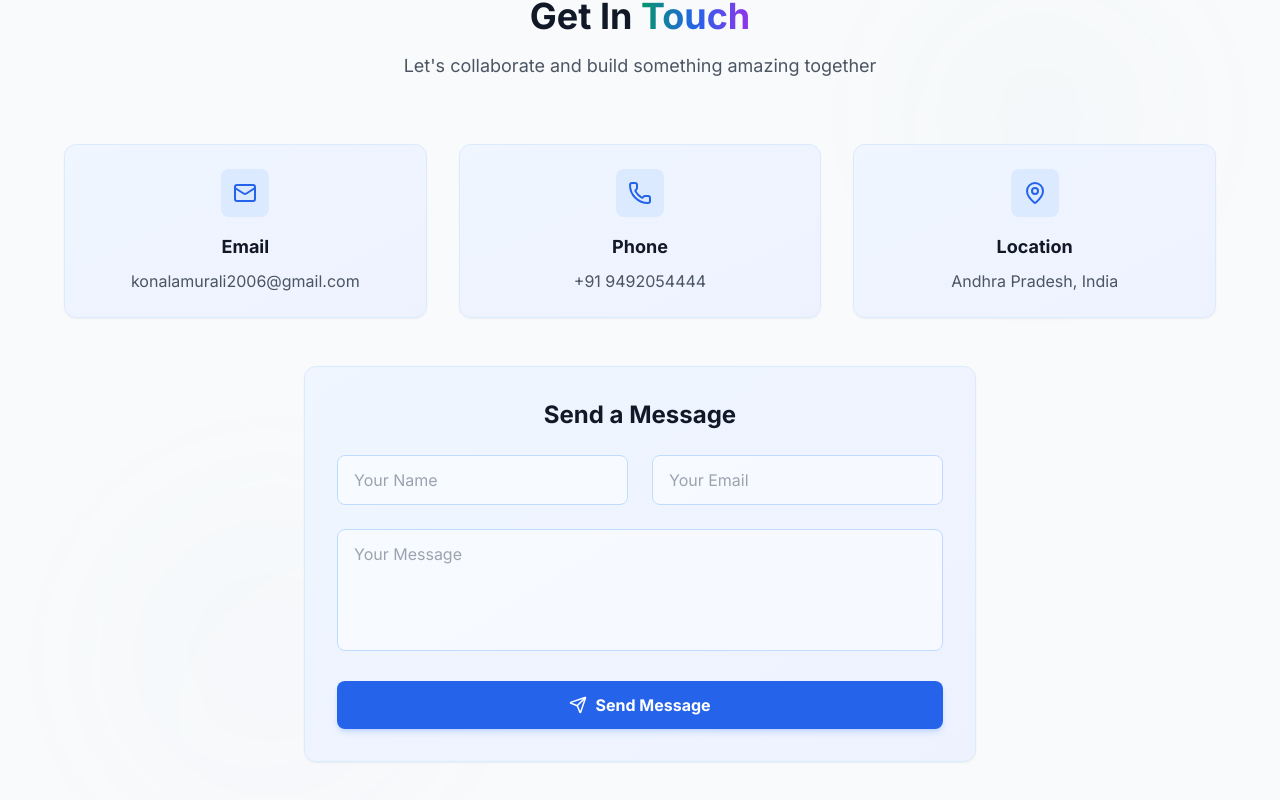
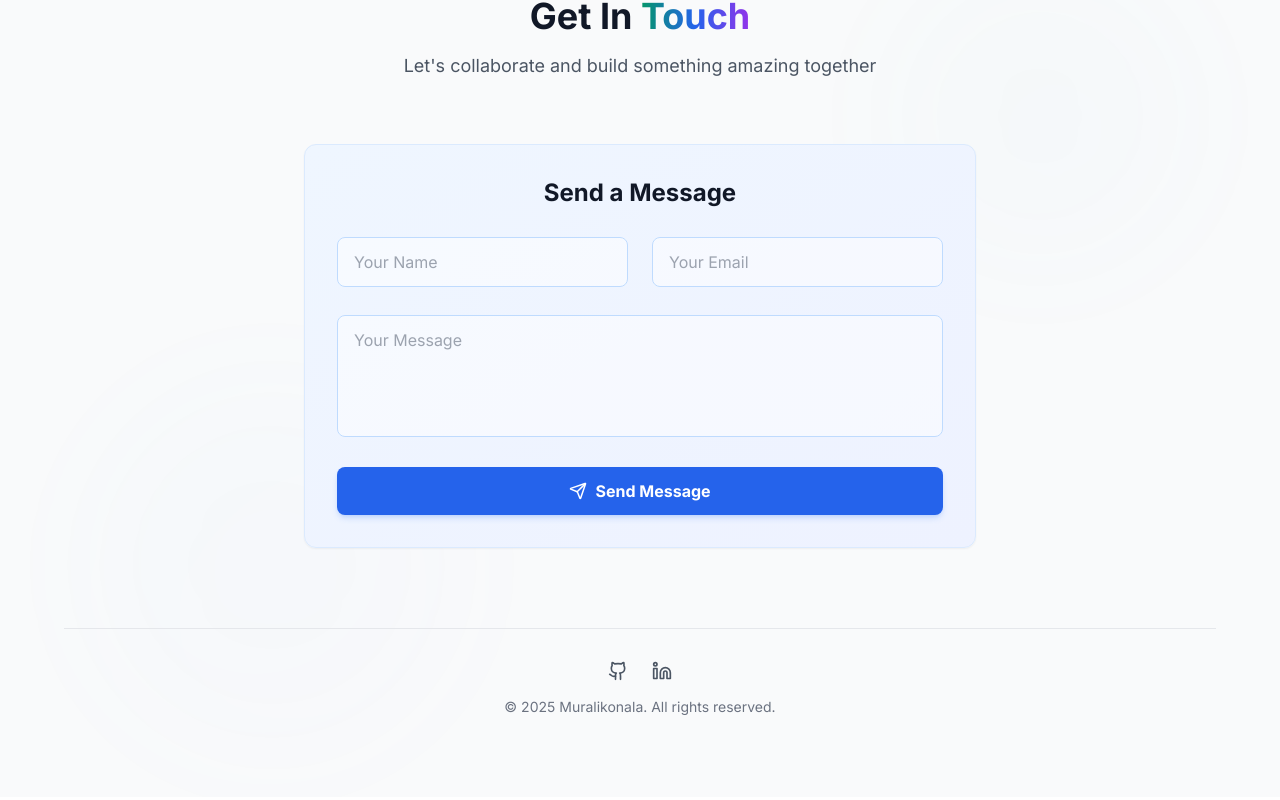
Before and after one commit to Muralikonala/My-Portfolio, a React (Vite) app: page / in a window 1280 px wide. Shown: the part 7274-8074 px from the top of the page. Built offline with nearby package versions, Linux system fonts and the light colour scheme.

Commit message:
do some changes in the Contact.tsx

```diff
--- a/src/components/Contact.tsx
+++ b/src/components/Contact.tsx
@@ -1,15 +1,29 @@
-import React from 'react';
-import { motion } from 'framer-motion';
+import React, { useState, useEffect } from 'react';
+import { motion, AnimatePresence } from 'framer-motion';
 import { useForm, ValidationError } from '@formspree/react';
-import { Mail, Phone, Github, Linkedin, Send, MapPin, CheckCircle } from 'lucide-react';
+// FIXED: Ensure all icons are imported to prevent crashes
+import { Mail, Phone, Github, Linkedin, Send, MapPin, CheckCircle, AlertCircle } from 'lucide-react';
 
 const Contact: React.FC = () => {
+  // 1. Ensure "id" is your actual Form ID from formspree.io
   const [state, handleSubmit] = useForm("xlgeeork");
+
+  const [showDirectDetails, setShowDirectDetails] = useState(false);
+
+  // 2. DEBUGGER: This will tell us the exact error in your browser console (F12)
+  useEffect(() => {
+    if (state.errors) {
+      console.error("Formspree Error Details:", state.errors);
+      setShowDirectDetails(true); // Automatically show your phone/email if form fails
+    }
+    if (state.succeeded) {
+      console.log("Form successfully sent!");
+    }
+  }, [state.errors, state.succeeded]);
 
   const contactMethods = [
     { icon: Mail, title: "Email", value: "konalamurali2006@gmail.com", href: "mailto:konalamurali2006@gmail.com" },
     { icon: Phone, title: "Phone", value: "+91 9492054444", href: "tel:+919492054444" },
-    { icon: MapPin, title: "Location", value: "Andhra Pradesh, India", href: "#" }
   ];
 
   if (state.succeeded) {
@@ -37,49 +51,100 @@ const Contact: React.FC = () => {
           <h2 className="text-3xl md:text-4xl font-bold text-gray-900 dark:text-white mb-4">
             Get In <span className="bg-gradient-to-r from-emerald-600 via-blue-600 to-purple-600 bg-clip-text text-transparent">Touch</span>
           </h2>
-          <p className="text-lg text-gray-600 dark:text-gray-300 max-w-2xl mx-auto">Let's collaborate and build something amazing together</p>
+          <p className="text-lg text-gray-600 dark:text-gray-300 max-w-2xl mx-auto">
+            {showDirectDetails
+              ? "Form submission failed. Please reach me directly using the info below."
+              : "Let's collaborate and build something amazing together"}
+          </p>
         </motion.div>
 
-        <div className="grid md:grid-cols-3 gap-8 mb-12">
+        <AnimatePresence>
+          {showDirectDetails && (
+            <motion.div
+              initial={{ opacity: 0, height: 0 }}
+              animate={{ opacity: 1, height: 'auto' }}
+              exit={{ opacity: 0, height: 0 }}
+              className="grid md:grid-cols-3 gap-8 mb-12 overflow-hidden"
+            >
               {contactMethods.map((m, i) => (
-            <motion.a key={m.title} href={m.href} initial={{ opacity: 0, y: 30 }} whileInView={{ opacity: 1, y: 0 }} viewport={{ once: true }} transition={{ duration: 0.8, delay: i * 0.1 }} className="group relative block">
-              <div className="bg-gradient-to-br from-blue-50 to-indigo-50 dark:from-gray-800 dark:to-gray-700 p-6 rounded-xl shadow-sm border border-blue-100 dark:border-gray-600 hover:shadow-lg transition-all duration-300 text-center relative z-10 overflow-hidden h-full">
-                <div className="absolute inset-0 bg-gradient-to-br from-transparent via-white/5 to-transparent opacity-0 group-hover:opacity-100 transition-opacity duration-500" />
-                <div className="relative z-10">
-                  <div className="w-12 h-12 bg-blue-100 dark:bg-blue-900/30 rounded-lg flex items-center justify-center mx-auto mb-4"><m.icon className="w-6 h-6 text-blue-600 dark:text-blue-400" /></div>
-                  <h3 className="text-lg font-bold text-gray-900 dark:text-white mb-2 group-hover:text-blue-600 transition-colors">{m.title}</h3>
-                  <p className="text-gray-600 dark:text-gray-300">{m.value}</p>
+                <motion.a
+                  key={m.title}
+                  href={m.href}
+                  initial={{ opacity: 0, y: 20 }}
+                  animate={{ opacity: 1, y: 0 }}
+                  transition={{ delay: i * 0.1 }}
+                  className="group relative block"
+                >
+                  <div className="bg-gradient-to-br from-red-50 to-orange-50 dark:from-red-900/10 dark:to-orange-900/10 p-6 rounded-xl shadow-sm border border-red-100 dark:border-red-900/30 text-center relative z-10 overflow-hidden h-full transition-all hover:shadow-lg">
+                    <div className="w-12 h-12 bg-red-100 dark:bg-red-900/30 rounded-lg flex items-center justify-center mx-auto mb-4">
+                      <m.icon className="w-6 h-6 text-red-600 dark:text-red-400" />
                     </div>
+                    <h3 className="text-lg font-bold text-gray-900 dark:text-white mb-2 group-hover:text-red-600 transition-colors">{m.title}</h3>
+                    <p className="text-gray-600 dark:text-gray-300 text-sm">{m.value}</p>
                   </div>
                 </motion.a>
               ))}
-        </div>
+            </motion.div>
+          )}
+        </AnimatePresence>
 
-        <motion.div initial={{ opacity: 0, y: 30 }} whileInView={{ opacity: 1, y: 0 }} viewport={{ once: true }} transition={{ duration: 0.8, delay: 0.4 }} className="max-w-2xl mx-auto mb-12 group relative">
+        <motion.div initial={{ opacity: 0, y: 30 }} whileInView={{ opacity: 1, y: 0 }} viewport={{ once: true }} transition={{ duration: 0.8, delay: 0.4 }} className="max-w-2xl mx-auto mb-20 group relative">
           <div className="bg-gradient-to-br from-blue-50 to-indigo-50 dark:from-gray-800 dark:to-gray-700 p-8 rounded-xl shadow-sm border border-blue-100 dark:border-gray-600 relative z-10 overflow-hidden">
-            <div className="absolute inset-0 bg-gradient-to-br from-transparent via-white/5 to-transparent opacity-0 group-hover:opacity-100 transition-opacity duration-500" />
             <div className="relative z-10">
               <h3 className="text-2xl font-bold text-gray-900 dark:text-white mb-6 text-center">Send a Message</h3>
+
+              {state.errors && (
+                <div className="mb-6 p-4 bg-red-100 dark:bg-red-900/30 border border-red-200 dark:border-red-800 rounded-lg flex items-center gap-3 text-red-700 dark:text-red-400 text-sm">
+                  <AlertCircle size={18} />
+                  <span>Submission error. Check your internet or Use the Direct contact Methods.</span>
+                </div>
+              )}
+
               <form onSubmit={handleSubmit} className="space-y-6">
                 <div className="grid md:grid-cols-2 gap-6">
+                  <div className="space-y-1">
+                    <label htmlFor="name" className="sr-only">Your Name</label>
                     <input id="name" name="name" type="text" required placeholder="Your Name" className="w-full px-4 py-3 bg-white/50 dark:bg-gray-700 border border-blue-200 dark:border-gray-600 rounded-lg text-gray-900 dark:text-white focus:border-blue-500 focus:outline-none transition-colors" />
+                  </div>
                   <div className="space-y-1">
+                    <label htmlFor="email" className="sr-only">Your Email</label>
                     <input id="email" name="email" type="email" required placeholder="Your Email" className="w-full px-4 py-3 bg-white/50 dark:bg-gray-700 border border-blue-200 dark:border-gray-600 rounded-lg text-gray-900 dark:text-white focus:border-blue-500 focus:outline-none transition-colors" />
                     <ValidationError prefix="Email" field="email" errors={state.errors} className="text-red-500 text-xs mt-1" />
                   </div>
                 </div>
                 <div className="space-y-1">
+                  <label htmlFor="message" className="sr-only">Your Message</label>
                   <textarea id="message" name="message" required rows={4} placeholder="Your Message" className="w-full px-4 py-3 bg-white/50 dark:bg-gray-700 border border-blue-200 dark:border-gray-600 rounded-lg text-gray-900 dark:text-white focus:border-blue-500 focus:outline-none transition-colors resize-none" />
                   <ValidationError prefix="Message" field="message" errors={state.errors} className="text-red-500 text-xs mt-1" />
                 </div>
-                <button type="submit" disabled={state.submitting} className="w-full py-3 bg-blue-600 hover:bg-blue-700 disabled:bg-gray-400 text-white rounded-lg font-semibold transition-colors flex items-center justify-center gap-2 shadow-md shadow-blue-500/20">{state.submitting ? "Sending..." : <><Send size={18} /> Send Message</>}</button>
+                <button
+                  type="submit"
+                  disabled={state.submitting}
+                  className="w-full py-3 bg-blue-600 hover:bg-blue-700 disabled:bg-gray-400 text-white rounded-lg font-semibold transition-colors flex items-center justify-center gap-2 shadow-md shadow-blue-500/20"
+                >
+                  {state.submitting ? "Sending..." : <><Send size={18} /> Send Message</>}
+                </button>
               </form>
             </div>
           </div>
         </motion.div>
-        {/* Footer info remains same */}
+
+        <div className="text-center pt-8 border-t border-gray-200 dark:border-gray-800">
+          <div className="flex justify-center gap-6 mb-4">
+            <a href="https://github.com/Muralikonala" target="_blank" rel="noopener noreferrer" className="text-gray-600 dark:text-gray-400 hover:text-blue-600 transition-colors">
+              <Github size={20} />
+            </a>
+            <a href="https://www.linkedin.com/..." target="_blank" rel="noopener noreferrer" className="text-gray-600 dark:text-gray-400 hover:text-blue-600 transition-colors">
+              <Linkedin size={20} />
+            </a>
+          </div>
+          <p className="text-sm text-gray-500 dark:text-gray-400">
+            © {new Date().getFullYear()} Muralikonala. All rights reserved.
+          </p>
+        </div>
       </div>
     </footer>
   );
 };
+
 export default Contact;
```
Lines whose indentation alone changed are shown as unchanged.
